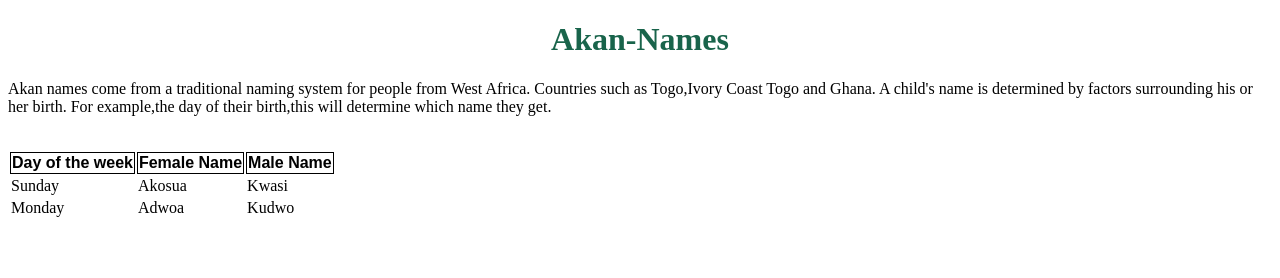
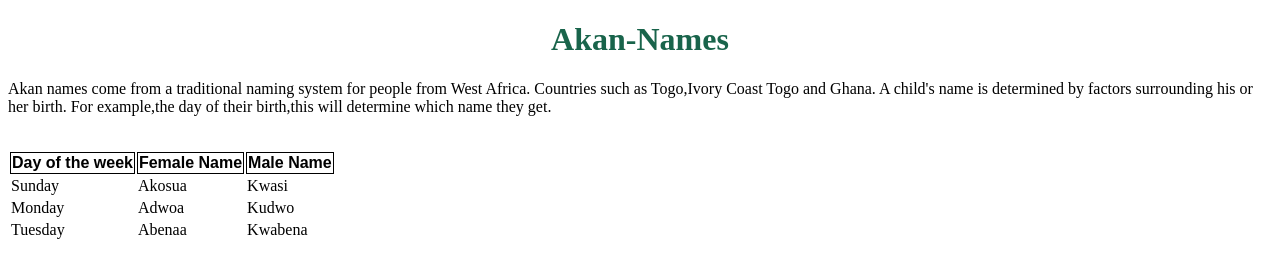
Before and after one commit to Fuadmanye/Akan-Name, a plain HTML site: page index.html in a window 1280 px wide. Drawn offline with Linux system fonts and the light colour scheme.

Commit message:
:add tuesday akan names

```diff
--- a/index.html
+++ b/index.html
@@ -44,6 +44,11 @@
                            <td>Kudwo<td>
                            </tr>
                            <tr>
+                               <td>Tuesday</td>
+                               <td>Abenaa</td>
+                               <td>Kwabena</td>
+                               </tr>
+                               <tr>
 
 
 
```
